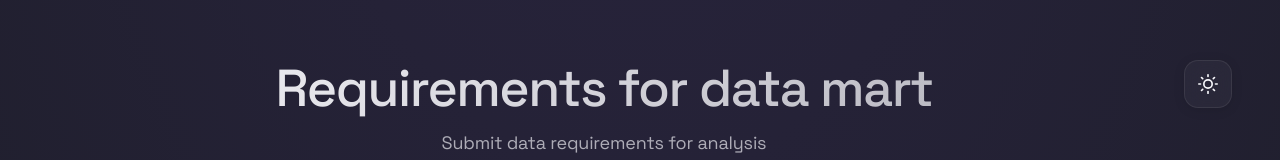
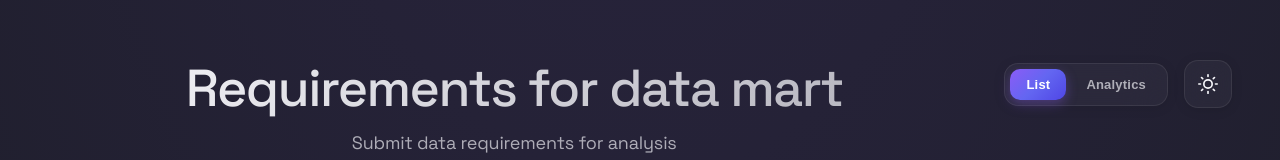
Before and after one commit to zkurtsikashvili/reqs-management, a React (Vite) app in the folder frontend/: page / in a window 1280 px wide. Shown: the top 160 px of the page. Built offline with nearby package versions, Linux system fonts and the light colour scheme; no server answers.

Commit message:
feat: add dashboard for insights

```diff
--- a/frontend/package.json
+++ b/frontend/package.json
@@ -10,7 +10,8 @@
     },
     "dependencies": {
         "react": "^18.2.0",
-        "react-dom": "^18.2.0"
+        "react-dom": "^18.2.0",
+        "recharts": "^3.6.0"
     },
     "devDependencies": {
         "@types/react": "^18.2.43",
--- a/frontend/src/App.jsx
+++ b/frontend/src/App.jsx
@@ -1,4 +1,5 @@
 import { useState, useEffect } from 'react'
+import AnalyticsDashboard from './AnalyticsDashboard'
 
 const API_URL = 'http://localhost:8000'
 
@@ -8,6 +9,7 @@ function App() {
     const [datamartFilter, setDatamartFilter] = useState('')
     const [targetFieldFilter, setTargetFieldFilter] = useState('')
     const [selectedTeam, setSelectedTeam] = useState('All') // New state for selected team
+    const [viewMode, setViewMode] = useState('list') // 'list' or 'analytics'
 
     const RESPONSIBLE_TEAMS = [
         'All', 'Business', 'Tech - DE', 'Tech - DM',
@@ -100,6 +102,7 @@ function App() {
     const [editingId, setEditingId] = useState(null)
     const [showAll, setShowAll] = useState(false)
     const [deleteModal, setDeleteModal] = useState({ isOpen: false, id: null })
+
     const [theme, setTheme] = useState(() => {
         const savedTheme = localStorage.getItem('theme')
         return savedTheme || 'dark'
@@ -197,6 +200,7 @@ function App() {
         setFormData(editData)
         setEditingId(req.id)
         setSelectedTeam('All') // Reset selected team to 'All' when editing an existing requirement
+        setViewMode('list') // Switch back to 'list' view to edit form
         window.scrollTo({ top: 0, behavior: 'smooth' })
     }
 
@@ -236,6 +240,20 @@ function App() {
                     <p className="subtitle">Submit data requirements for analysis</p>
                 </div>
                 <div style={{ display: 'flex', gap: '1rem', alignItems: 'center' }}>
+                    <div className="view-toggle">
+                        <button
+                            onClick={() => setViewMode('list')}
+                            className={`view-toggle-btn ${viewMode === 'list' ? 'active' : ''}`}
+                        >
+                            List
+                        </button>
+                        <button
+                            onClick={() => setViewMode('analytics')}
+                            className={`view-toggle-btn ${viewMode === 'analytics' ? 'active' : ''}`}
+                        >
+                            Analytics
+                        </button>
+                    </div>
 
                     <button
                         className="theme-toggle"
@@ -267,6 +285,7 @@ function App() {
             </div>
 
             <div className="main-layout">
+                {viewMode === 'list' && (
                     <div className="form-section">
                         <div className="form-card">
                             {success && (
@@ -329,8 +348,15 @@ function App() {
                             </form>
                         </div>
                     </div>
+                )}
 
                 <div className="list-section">
+                    {viewMode === 'analytics' ? (
+                        <div className="analytics-container">
+                            <h2 style={{ marginBottom: '1.5rem', marginTop: 0 }}>Analytics Dashboard</h2>
+                            <AnalyticsDashboard requirements={requirements} theme={theme} />
+                        </div>
+                    ) : (
                         <div className="requirements-list">
                             <div style={{ marginBottom: '1rem' }}>
                                 <div style={{ display: 'flex', justifyContent: 'space-between', alignItems: 'center', marginBottom: '1rem' }}>
@@ -488,6 +514,7 @@ function App() {
                                 ))
                             )}
                         </div>
+                    )}
                 </div>
             </div>
             {deleteModal.isOpen && (
--- a/frontend/src/index.css
+++ b/frontend/src/index.css
@@ -178,6 +178,43 @@ h1 {
 .header-content {
   flex: 1;
   text-align: center;
+}
+
+/* === VIEW TOGGLE === */
+.view-toggle {
+  display: flex;
+  background: var(--bg-glass);
+  backdrop-filter: blur(20px);
+  -webkit-backdrop-filter: blur(20px);
+  border: 1px solid var(--border-subtle);
+  border-radius: 14px;
+  padding: 5px;
+  gap: 4px;
+  box-shadow: 0 2px 12px rgba(0, 0, 0, 0.1);
+}
+
+.view-toggle-btn {
+  padding: 8px 16px;
+  font-size: 13px;
+  font-weight: 600;
+  color: var(--text-secondary);
+  background: transparent;
+  border: none;
+  border-radius: 10px;
+  cursor: pointer;
+  transition: all 0.25s cubic-bezier(0.4, 0, 0.2, 1);
+  letter-spacing: 0.2px;
+}
+
+.view-toggle-btn:hover {
+  color: var(--text-primary);
+  background: rgba(255, 255, 255, 0.05);
+}
+
+.view-toggle-btn.active {
+  background: var(--accent-gradient);
+  color: white;
+  box-shadow: 0 4px 12px var(--glow-accent);
 }
 
 /* === THEME TOGGLE === */
```
Also changed, not shown: 1 other file (tests, documents, lock files or other folders). Lines whose indentation alone changed are shown as unchanged.
